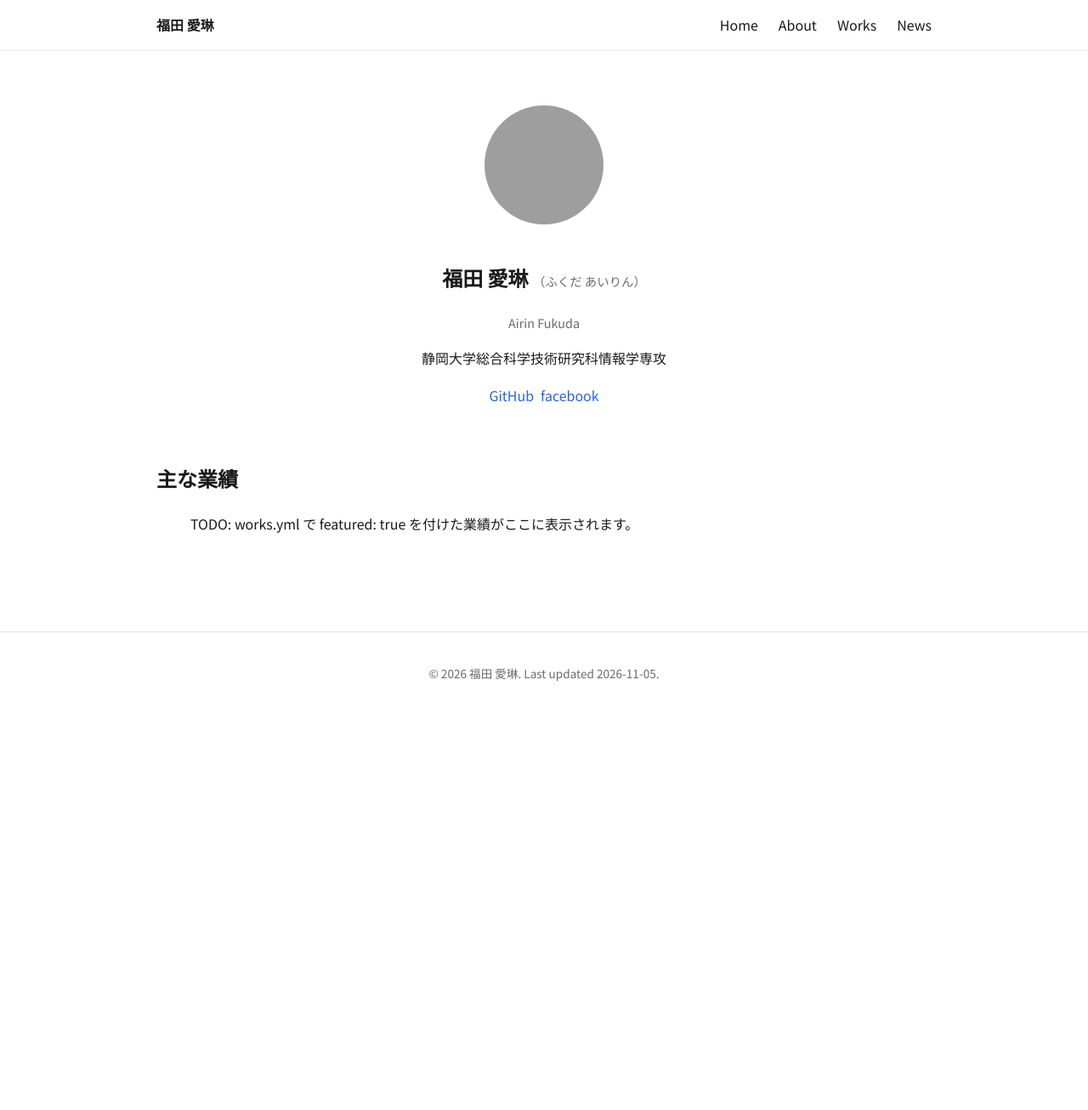
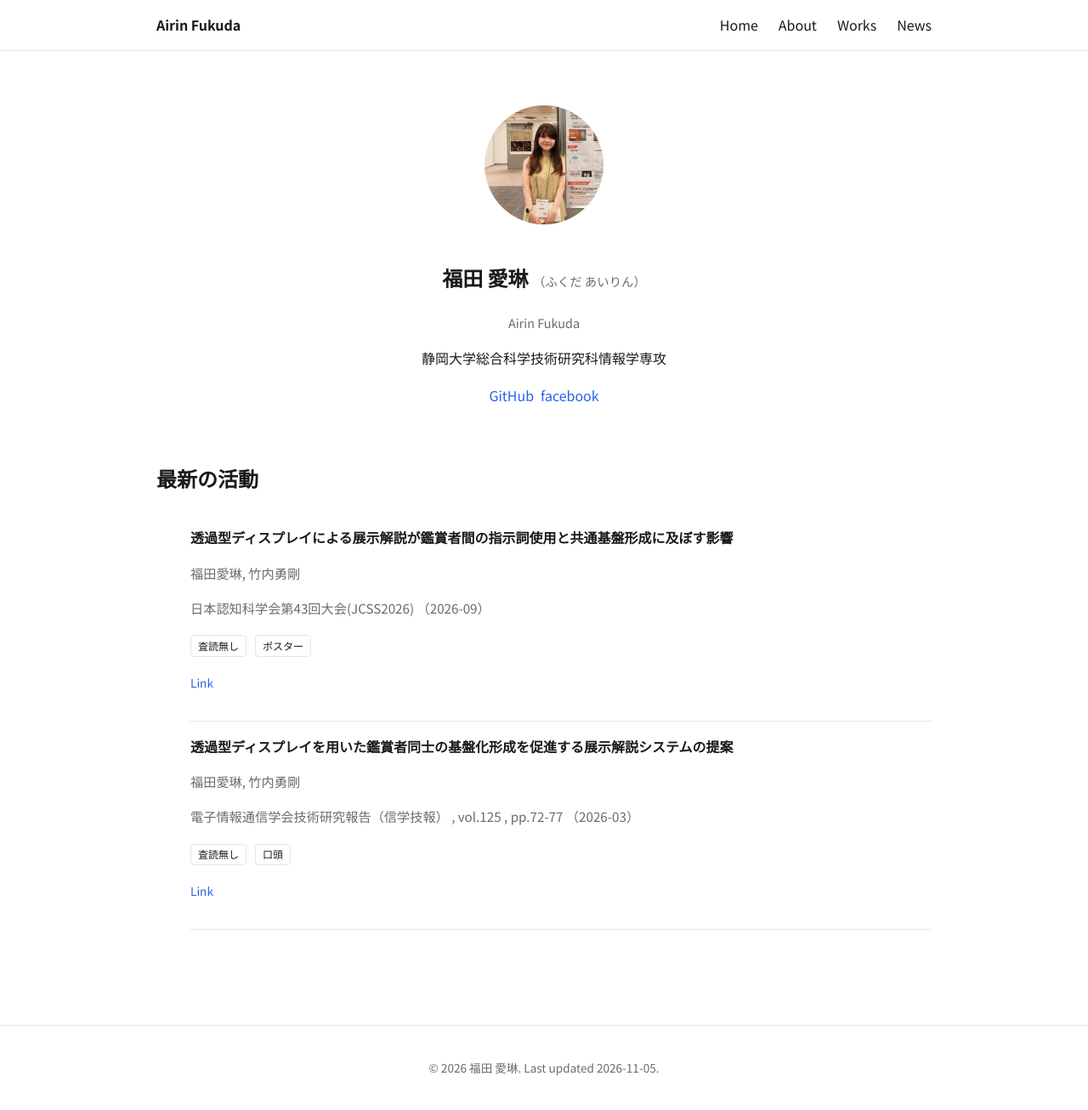
Before and after one commit to i2rin/i2rin.github.io, a Jekyll site: the page built from index.md, in a window 1280 px wide. Shown: the whole page at 85% size. Built offline with Jekyll 4.4.1, drawn with Linux system fonts in a browser that asks for light colours; before the commit the page ends 900 px from its top, so only the background shows below that; grey boxes are pictures that could not be loaded.

Commit message:
added photo and changed layout

```diff
--- a/_config.yml
+++ b/_config.yml
@@ -1,4 +1,4 @@
-title: "福田 愛琳"
+title: "Airin Fukuda"
 description: "鑑賞者間の基盤化形成を促進する透過型情報提示システムについて研究をしています"
 url: "https://i2rin.github.io"
 baseurl: ""
--- /dev/null
+++ b/_data/news.yml
@@ -0,0 +1,5 @@
+# 最新の活動（ニュース）データ
+#
+# date: "YYYY-MM-DD" 形式（works.yml の "YYYY-MM" と混在させてソートするため日まで指定）
+# text: 本文
+# url: 関連リンク（任意、無ければ空文字）
--- a/_data/profile.yml
+++ b/_data/profile.yml
@@ -3,7 +3,7 @@ name_ja: "福田 愛琳"
 name_kana: "ふくだ あいりん"
 name_romaji: "Airin Fukuda"
 affiliation: "静岡大学総合科学技術研究科情報学専攻"
-photo: "/assets/images/profile.jpg"
+photo: "/assets/images/airin_2609.jpg"
 intro: "鑑賞者間の基盤化形成を促進する透過型情報提示システム"
 links:
   - label: "GitHub"
--- /dev/null
+++ b/_includes/activity-item.html
@@ -0,0 +1,15 @@
+{% comment %}
+  Usage: {% include activity-item.html activity=item %}
+  works.yml の項目（title を持つ）は work-item.html、news.yml の項目はニュース表示にする
+{% endcomment %}
+{% if include.activity.title %}
+  {% include work-item.html work=include.activity %}
+{% else %}
+<li class="activity-item">
+  <p class="activity-item__date">{{ include.activity.date }}</p>
+  <p class="activity-item__text">
+    {{ include.activity.text }}
+    {% if include.activity.url and include.activity.url != "" %}<a href="{{ include.activity.url }}" target="_blank" rel="noopener">Link</a>{% endif %}
+  </p>
+</li>
+{% endif %}
--- a/_includes/work-item.html
+++ b/_includes/work-item.html
@@ -3,39 +3,39 @@
 {% endcomment %}
 <li class="work-item">
   <p class="work-item__title">
-    {{ work.title }}
-    {% if work.title_en and work.title_en != "" %}<span class="work-item__title-en">{{ work.title_en }}</span>{% endif %}
+    {{ include.work.title }}
+    {% if include.work.title_en and include.work.title_en != "" %}<span class="work-item__title-en">{{ include.work.title_en }}</span>{% endif %}
   </p>
 
   <p class="work-item__authors">
-    {% for author in work.authors %}
+    {% for author in include.work.authors %}
       {% if author == site.data.profile.name_ja %}<strong>{{ author }}</strong>{% else %}{{ author }}{% endif %}{% unless forloop.last %}, {% endunless %}
     {% endfor %}
   </p>
 
   <p class="work-item__venue">
-    {{ work.venue }}
-    {% if work.vol and work.vol != "" %}, vol.{{ work.vol }}{% endif %}
-    {% if work.no and work.no != "" %}, no.{{ work.no }}{% endif %}
-    {% if work.pages and work.pages != "" %}, pp.{{ work.pages }}{% endif %}
-    {% if work.date %}（{{ work.date }}）{% endif %}
+    {{ include.work.venue }}
+    {% if include.work.vol and include.work.vol != "" %}, vol.{{ include.work.vol }}{% endif %}
+    {% if include.work.no and include.work.no != "" %}, no.{{ include.work.no }}{% endif %}
+    {% if include.work.pages and include.work.pages != "" %}, pp.{{ include.work.pages }}{% endif %}
+    {% if include.work.date %}（{{ include.work.date }}）{% endif %}
   </p>
 
   <p class="work-item__badges">
-    <span class="badge {% if work.peer_reviewed %}badge--accent{% endif %}">
-      {% if work.peer_reviewed %}査読有り{% else %}査読無し{% endif %}
+    <span class="badge {% if include.work.peer_reviewed %}badge--accent{% endif %}">
+      {% if include.work.peer_reviewed %}査読有り{% else %}査読無し{% endif %}
     </span>
-    {% if work.presentation and work.presentation != "" %}
-      <span class="badge">{% if work.presentation == "oral" %}口頭{% elsif work.presentation == "poster" %}ポスター{% else %}{{ work.presentation }}{% endif %}</span>
+    {% if include.work.presentation and include.work.presentation != "" %}
+      <span class="badge">{% if include.work.presentation == "oral" %}口頭{% elsif include.work.presentation == "poster" %}ポスター{% else %}{{ include.work.presentation }}{% endif %}</span>
     {% endif %}
-    {% if work.award and work.award != "" %}<span class="badge badge--award">{{ work.award }}</span>{% endif %}
+    {% if include.work.award and include.work.award != "" %}<span class="badge badge--award">{{ include.work.award }}</span>{% endif %}
   </p>
 
-  {% if work.doi and work.doi != "" or work.url and work.url != "" or work.arxiv and work.arxiv != "" %}
+  {% if include.work.doi and include.work.doi != "" or include.work.url and include.work.url != "" or include.work.arxiv and include.work.arxiv != "" %}
   <p class="work-item__links">
-    {% if work.doi and work.doi != "" %}<a href="https://doi.org/{{ work.doi }}" target="_blank" rel="noopener">DOI</a>{% endif %}
-    {% if work.arxiv and work.arxiv != "" %}<a href="https://arxiv.org/abs/{{ work.arxiv }}" target="_blank" rel="noopener">arXiv</a>{% endif %}
-    {% if work.url and work.url != "" %}<a href="{{ work.url }}" target="_blank" rel="noopener">Link</a>{% endif %}
+    {% if include.work.doi and include.work.doi != "" %}<a href="https://doi.org/{{ include.work.doi }}" target="_blank" rel="noopener">DOI</a>{% endif %}
+    {% if include.work.arxiv and include.work.arxiv != "" %}<a href="https://arxiv.org/abs/{{ include.work.arxiv }}" target="_blank" rel="noopener">arXiv</a>{% endif %}
+    {% if include.work.url and include.work.url != "" %}<a href="{{ include.work.url }}" target="_blank" rel="noopener">Link</a>{% endif %}
   </p>
   {% endif %}
 </li>
--- a/assets/css/style.css
+++ b/assets/css/style.css
@@ -180,6 +180,27 @@ a:hover {
   font-size: 0.85rem;
 }
 
+/* Activity list */
+.activity-section {
+  margin-bottom: 3rem;
+}
+
+.activity-item {
+  list-style: none;
+  border-bottom: 1px solid var(--color-border);
+  padding: 1rem 0;
+}
+
+.activity-item__date {
+  color: var(--color-muted);
+  font-size: 0.85rem;
+  margin: 0 0 0.25rem;
+}
+
+.activity-item__text {
+  margin: 0;
+}
+
 /* Mobile */
 @media (max-width: 640px) {
   .nav-toggle {
--- a/index.md
+++ b/index.md
@@ -4,15 +4,19 @@ title: Home
 
 {% include profile.html %}
 
-<section class="works-section">
-  <h2>主な業績</h2>
+<section class="activity-section">
+  <h2>最新の活動</h2>
   <ul>
-    {% assign featured = site.data.works | where: "featured", true %}
-    {% if featured.size == 0 %}
-      <p>TODO: works.yml で featured: true を付けた業績がここに表示されます。</p>
+    {% assign empty_array = "" | split: "," %}
+    {% assign news_items = site.data.news | default: empty_array %}
+    {% assign work_items = site.data.works | default: empty_array %}
+    {% assign activities = work_items | concat: news_items | sort: "date" | reverse %}
+    {% assign latest = activities | slice: 0, 5 %}
+    {% if latest.size == 0 %}
+      <p>TODO: works.yml や news.yml にデータを追加すると、新しい順にここに表示されます。</p>
     {% endif %}
-    {% for work in featured %}
-      {% include work-item.html work=work %}
+    {% for activity in latest %}
+      {% include activity-item.html activity=activity %}
     {% endfor %}
   </ul>
 </section>
```
Also changed, not shown: assets/images/airin_2609.jpg (added).
